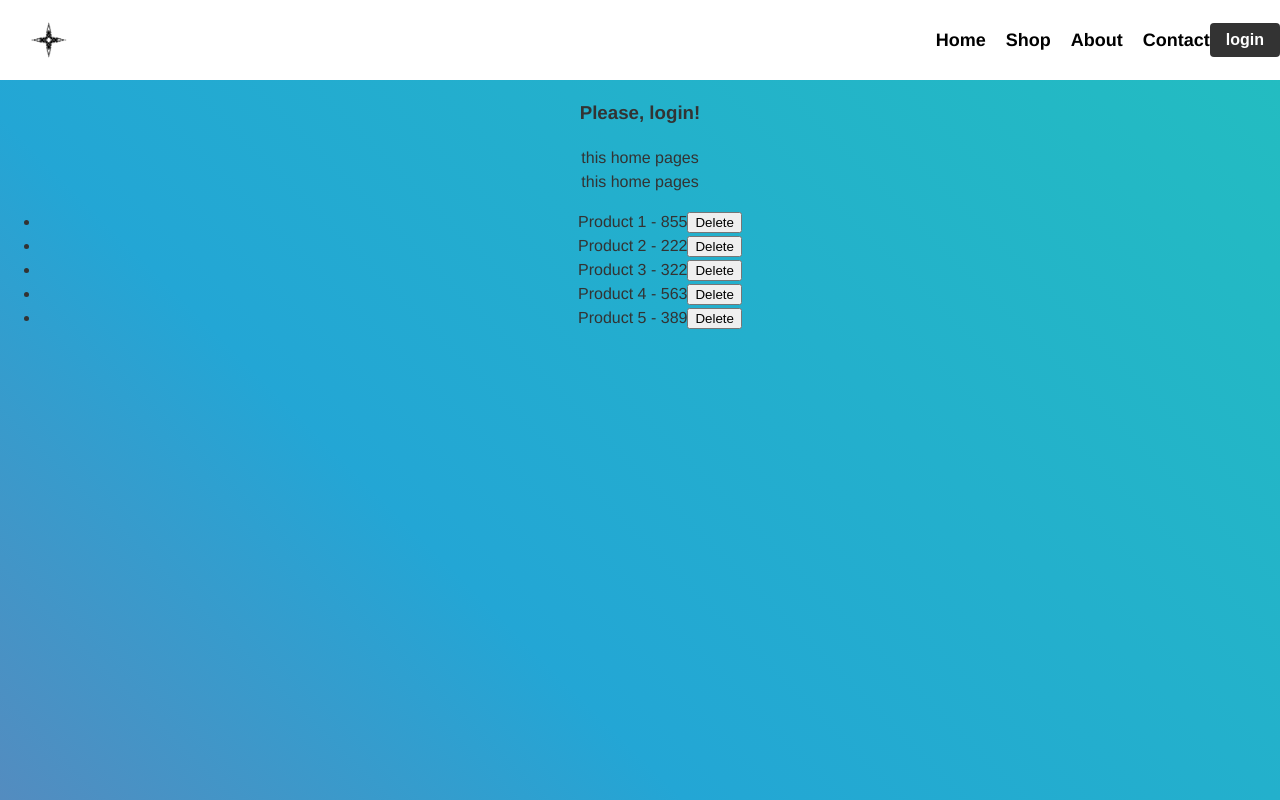
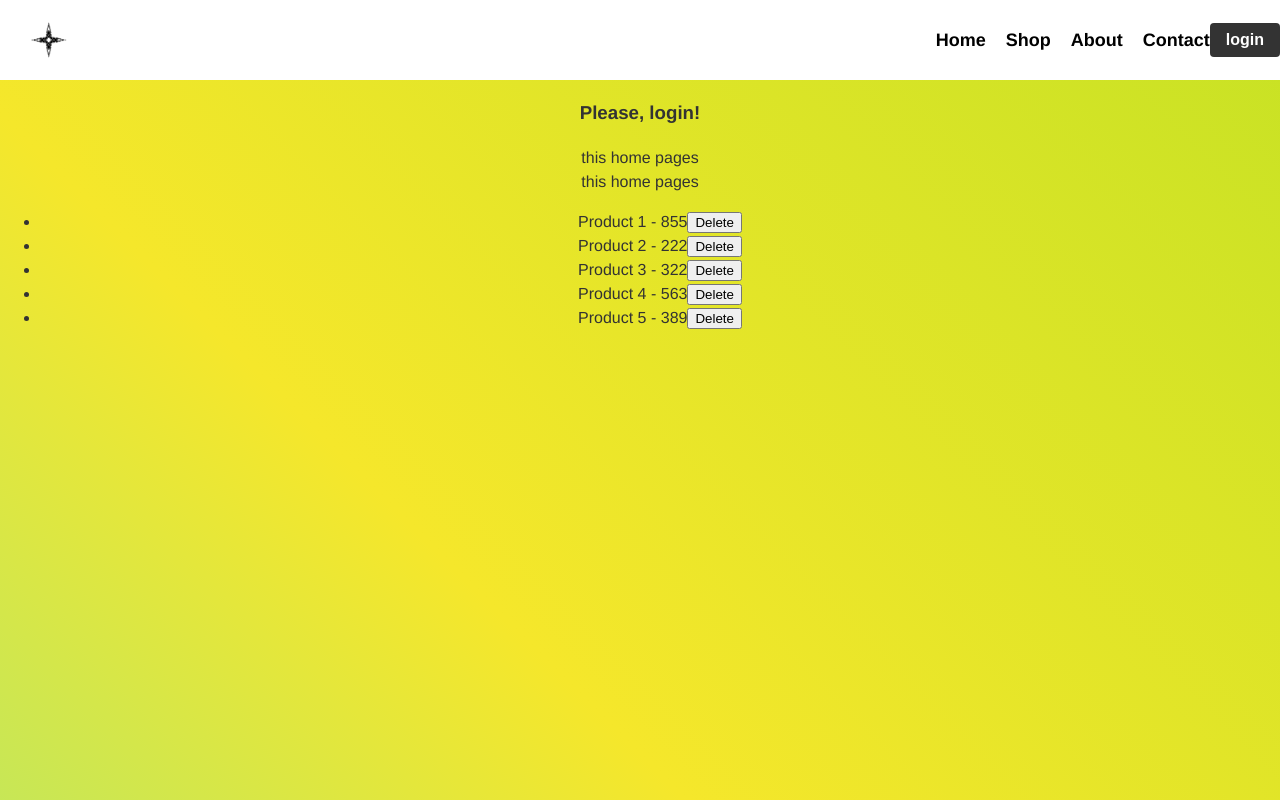
Before and after one commit to OneClock1/Project-Internet, a React (Create React App) app in the folder my-app/: page / in a window 1280 px wide. Built offline with nearby package versions, Linux system fonts and the light colour scheme.

Commit message:
Update Background.scss

```diff
--- a/my-app/src/Background.scss
+++ b/my-app/src/Background.scss
@@ -1,7 +1,7 @@
 /* App.css */
 .background {
   height: 100vh;
-  background: linear-gradient(45deg, #ee7752, #e73c7e, #23a6d5, #23d5ab);
+  background: linear-gradient(45deg, #256bee, #3ce7d9, #f5e72b, #9add1d);
   background-size: 400% 400%;
   -webkit-animation: Gradient 15s ease infinite;
   -moz-animation: Gradient 15s ease infinite;
```
